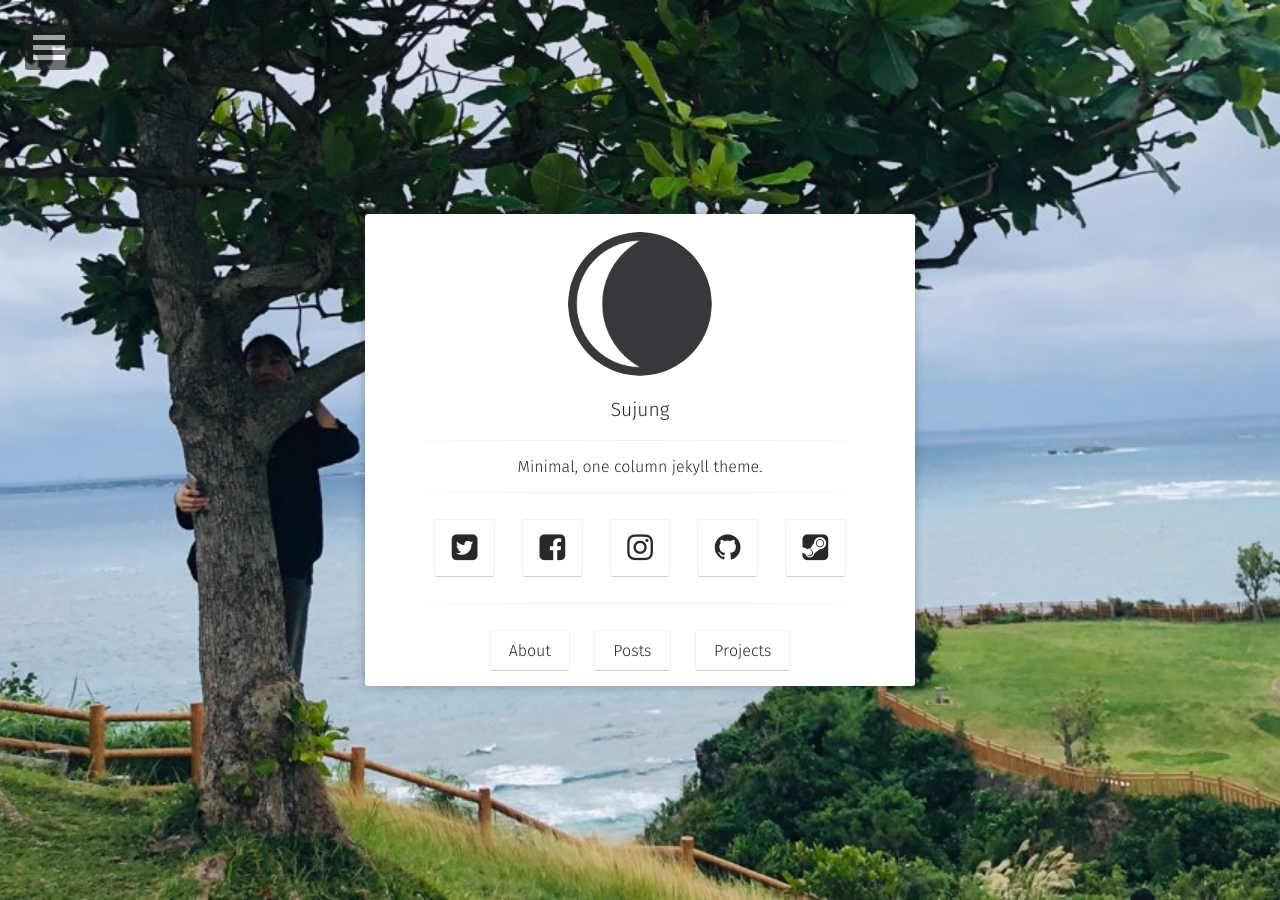
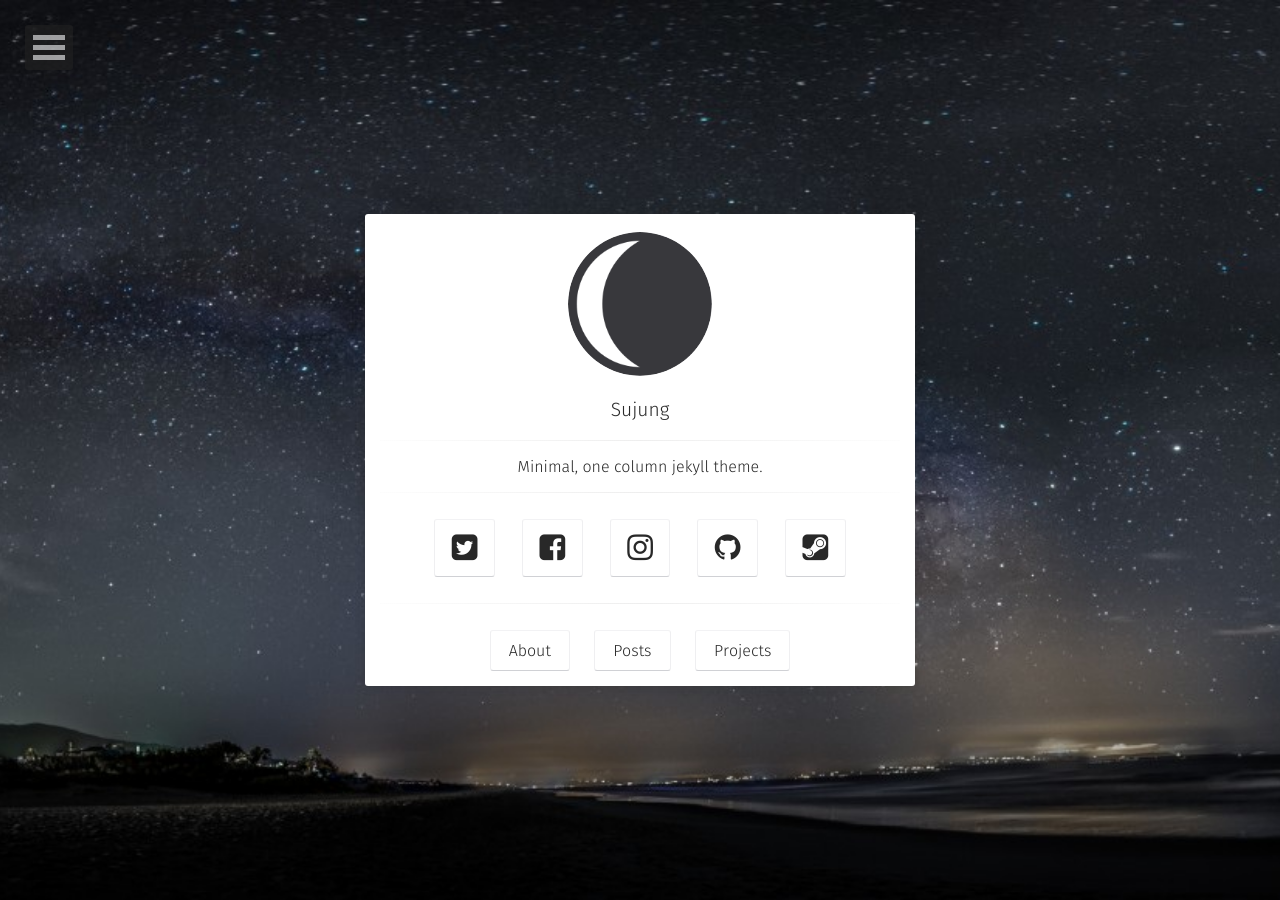
Before and after one commit to tntntntn3070/tntntntn3070.github.io-Jekyll, a Jekyll site: the page built from index.html, in a window 1280 px wide. Built offline with Jekyll 4.4.1, drawn with Linux system fonts in a browser that asks for light colours; some web fonts are replaced.

Commit message:
배경화면 변경

```diff
--- a/_config.yml
+++ b/_config.yml
@@ -5,7 +5,7 @@ description:        "Moon is a minimal, one column jekyll theme for your blog."
 reading_time:       true
 words_per_minute:   200
 logo:               'assets/img/logo.png'
-background:         'assets/img/sujung_bg.jpg'
+background:         'assets/img/star_bg.jpg'
 tiled_bg:           false   # Set this true if you want to tile your background image, otherwise it will be covered
 locale:             en_US
 url:                https://tntntntn3070.github.io
```
Also changed, not shown: assets/img/star_bg.jpg (added), assets/img/sujung.jpg (deleted).
